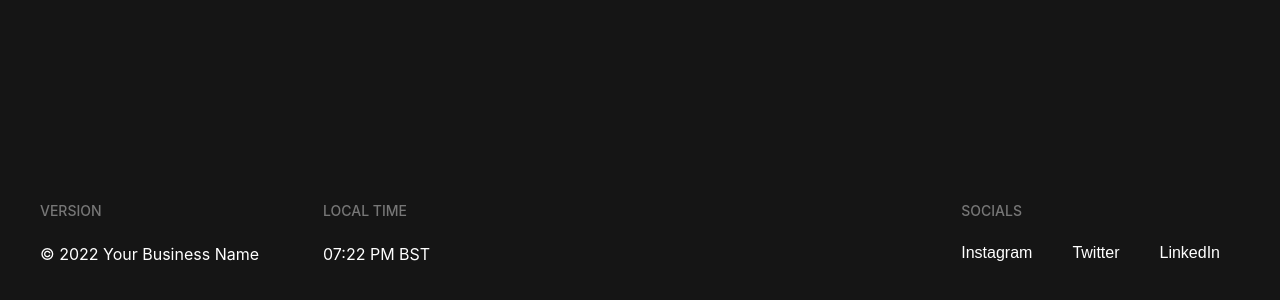
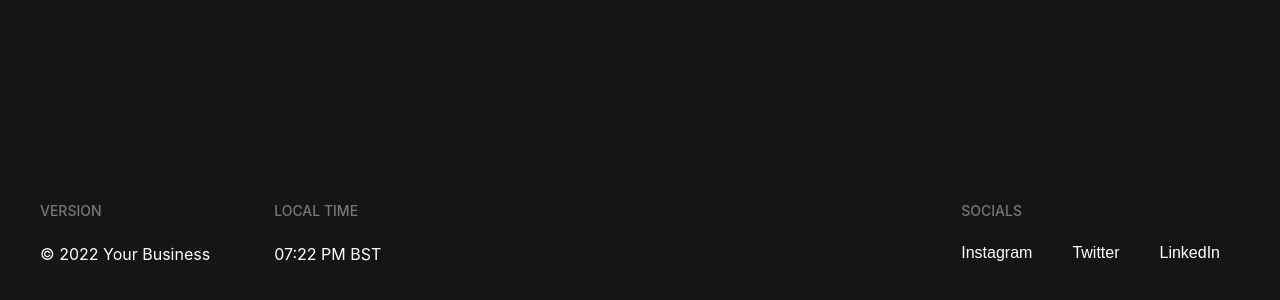
Before and after one commit to anthonyc-a/mag-footer, a React (Create React App) app: page / in a window 1280 px wide. Shown: the part 494-794 px from the top of the page. Built offline with nearby package versions, Linux system fonts and the light colour scheme; the HTML template or start-up script is replaced by a standard one.

Commit message:
ui changes

```diff
--- a/src/App.tsx
+++ b/src/App.tsx
@@ -6,7 +6,7 @@ function App() {
       <div className="footer">
         <div className="footer-inner">
           <div className="inner-section">
-            <span className="version">© 2022 Your Business Name</span>
+            <span className="version">© 2022 Your Business</span>
             <span className="time">07:22 PM BST</span>
           </div>
 
--- a/src/index.css
+++ b/src/index.css
@@ -69,7 +69,7 @@ a {
 }
 
 .footer .footer-inner .inner-section:nth-child(1) {
-  margin-top: 64px;
+  margin-top: 80px;
 }
 
 @media screen and (min-width: 860px) {
--- a/src/index.scss
+++ b/src/index.scss
@@ -45,7 +45,7 @@ a {
       }
 
       &:nth-child(1) {
-        margin-top: 64px;
+        margin-top: 80px;
 
         @media screen and (min-width: 860px) {
           margin-top: 0;
```
